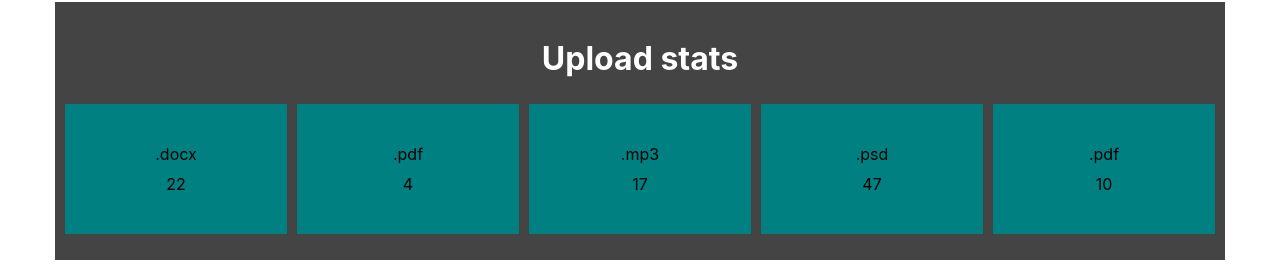
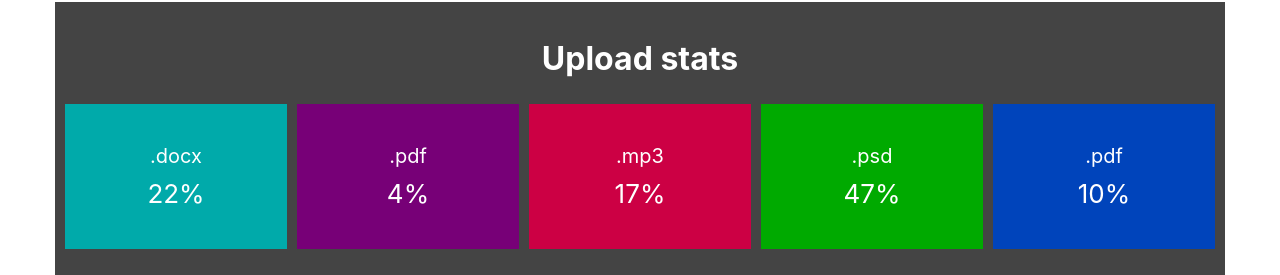
Before and after one commit to PaHomeAtHome/goit-react-hw-01-components, a React (Create React App) app: page / in a window 1280 px wide. Shown: the part 638-913 px from the top of the page. Built offline with nearby package versions, Linux system fonts and the light colour scheme.

Commit message:
colors added

```diff
--- a/src/components/Statistics/Statistics.js
+++ b/src/components/Statistics/Statistics.js
@@ -1,18 +1,19 @@
 import styles from './Statistics.module.css';
 // import PropTypes from 'prop-types';
+const colors = ['#00AAAA', '#770077', '#CC0044', '#00AA00', '#0044BB'];
 
 export default function Statistics({ title, stats }) {
     return <section className={styles.statistics}>
         {title && (<h2 className={styles.title}>{title}</h2>)}
+        <ul className={styles.statList}>
+            {stats.map(({ id, label, percentage }, index) =>
 
-        <ul className={styles.statList}>
-            {stats.map(({ id, label, percentage }) =>
-                <li className={styles.item} key={id}>
+                <li className={styles.item} key={id} style={{backgroundColor: colors[index]}}>
                     <span className={styles.label}>{label}</span>
-                    <span className={styles.percentage}>{percentage}</span>
+                    <span className={styles.percentage}>{percentage}%</span>
                 </li>
             )}
-  </ul>
+        </ul>
     </section>
 }
 
--- a/src/components/Statistics/Statistics.module.css
+++ b/src/components/Statistics/Statistics.module.css
@@ -26,4 +26,11 @@
 .label {
     display: block;
     margin-bottom: 10px;
+    color: white;
+    font-size: 20px;
 }
+
+.percentage {
+    color: white;
+    font-size: 26px;
+}
```
